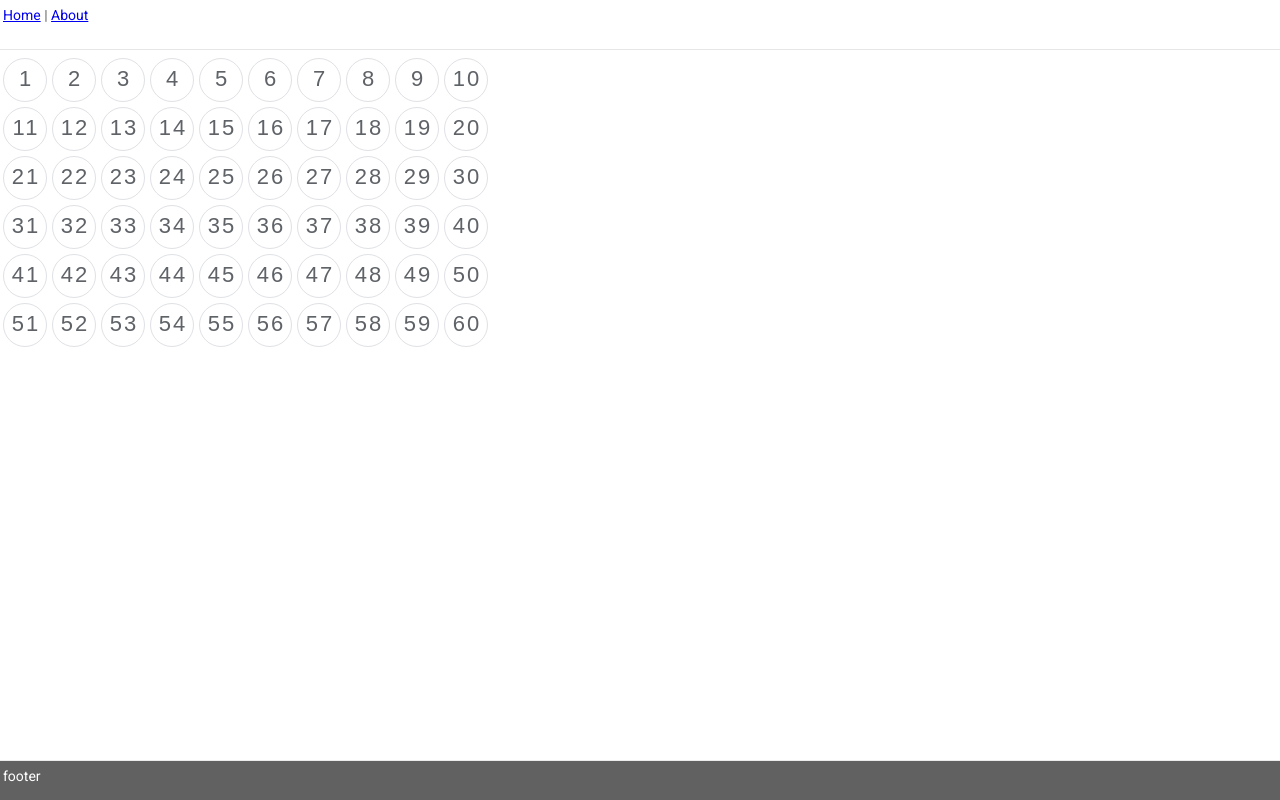
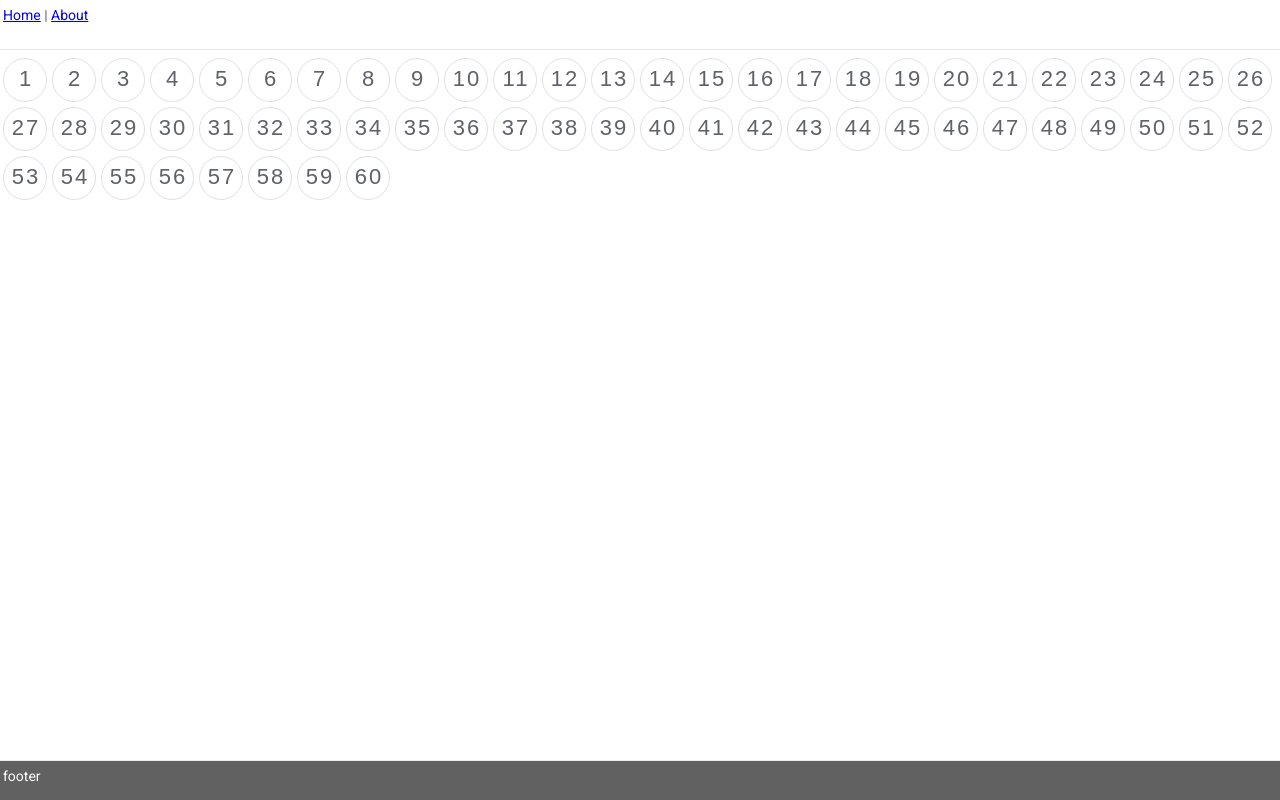
Before and after one commit to eugenio-cunha/clover, a Next.js app: page / in a window 1280 px wide. Built offline with nearby package versions, Linux system fonts and the light colour scheme.

Commit message:
bug no click dos botoes no ticket resolvido

```diff
--- a/src/pages/components/ball.tsx
+++ b/src/pages/components/ball.tsx
@@ -1,4 +1,4 @@
-import React from 'react';
+import React, { memo } from 'react';
 import styled from 'styled-components';
 
 const Label = styled.label`
@@ -35,11 +35,16 @@ const Input = styled.input`
 
 interface IProps {
   value: number;
-  onChange(e: any): void;
+  onChange(event: any): void;
 }
-const Ball: React.FunctionComponent<IProps> = ({ value, onChange }) => (<span>
-  <Input id={`${value}`} type='checkbox' value={value} onChange={onChange} />
-  <Label htmlFor={`${value}`}>{value}</Label>
-</span>);
+const Ball: React.FunctionComponent<IProps> = ({ value, onChange }) => {
 
-export default Ball;
+  const handleChange = (event: any): void => onChange(event);
+
+  return (<span>
+    <Input id={`${value}`} type='checkbox' value={value} onChange={handleChange} />
+    <Label htmlFor={`${value}`}>{value}</Label>
+  </span>);
+};
+
+export default memo(Ball);
--- a/src/pages/components/ticket.tsx
+++ b/src/pages/components/ticket.tsx
@@ -14,19 +14,22 @@ const Ticket: React.FunctionComponent<IProps> = ({ start, stop, choices, jackpot
 
   useEffect(() => jackpot(numbers));
 
-  const onChangeNumbers = (event: any): void => {
+  const handleChange = (event: any): void => {
+    const { target } = event;
     setNumbers(n => {
-      let result = [...n, event.target.value];
-      if (!event.target.checked || n.length >= choices) {
-        event.target.checked = false;
-        result = [...n.filter(e => e !== event.target.value)];
+      let result: number[] = [...n, target.value];
+      if (!target.checked || n.length >= choices) {
+        target.checked = false;
+        result = [...n.filter(e => e !== target.value)];
       }
       return result;
     });
   };
 
-return <div style={{ width: '500px' }} >{(new Array(stop - start + 1)).fill(null).map((_, i) =>
-  (<Ball value={i + start} onChange={onChangeNumbers} />))}</div>;
+  return <>{ new Array(stop - start + 1).fill(null).map((_, i) =>
+    <Ball key={i} value={i + start} onChange={handleChange} />)
+  }</>;
+
 };
 
 export default Ticket;
--- a/src/pages/index.tsx
+++ b/src/pages/index.tsx
@@ -6,8 +6,13 @@ import Ticket from './components/ticket';
 import data from '../json/mega_sena.json';
 
 const IndexPage: NextPage = () => {
+
+  const poc = (numbers: number[]) => {
+    console.info('Your clicks:', numbers);
+  };
+
   return <Layout title='Mega Sena'>
-      <Ticket start={1} stop={60} choices={15} jackpot={n => console.info(n)}/>
+    <Ticket start={1} stop={60} choices={15} jackpot={poc}/>
   </Layout>;
 };
 
```
